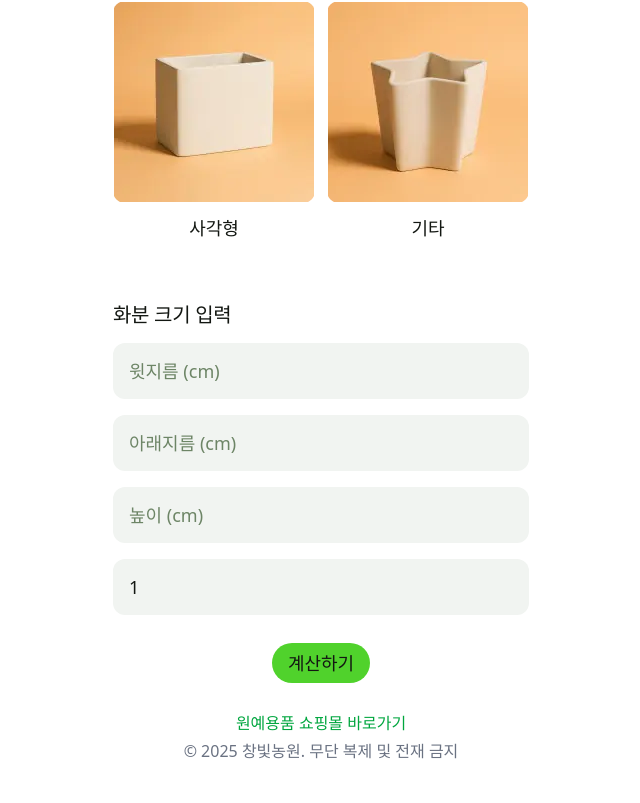
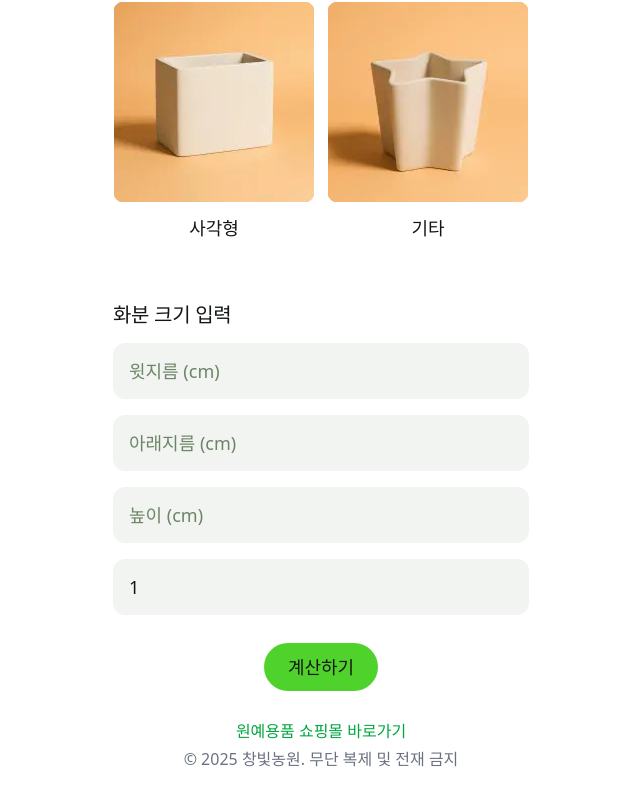
Before and after one commit to namikimlab/potting-soil-calculator, a React (Vite) app: page / in a window 1280 px wide. Shown: the part 740-1543 px from the top of the page, without its empty margins (319-959 px from the left). Built offline with nearby package versions, Linux system fonts and the light colour scheme.

Commit message:
Increase button size

```diff
--- a/src/components/InputForm.tsx
+++ b/src/components/InputForm.tsx
@@ -136,7 +136,7 @@ const InputForm: React.FC<InputFormProps> = ({ onCalculate }) => {
         <button
           type="submit"
           className="
-          flex items-center justify-center h-10 px-4
+          flex items-center justify-center h-12 px-6
           mx-auto rounded-full
           bg-[#50d22c] text-[#131712] text-lg font-bold
           cursor-pointer"
```
